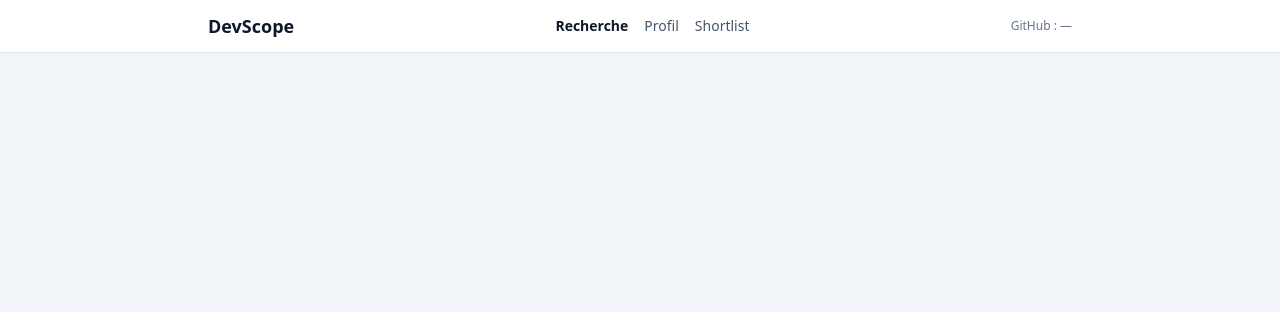
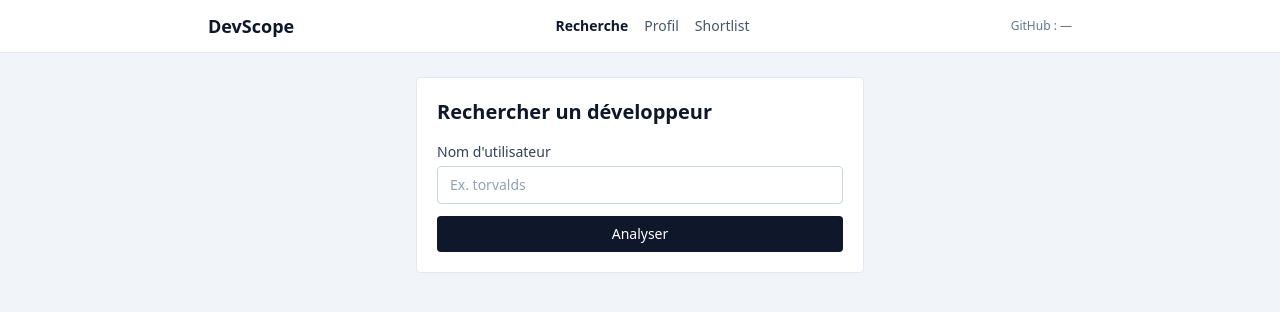
Before and after one commit to pinkjaguar007/brief-5, a plain HTML site: page index.html in a window 1280 px wide. Drawn offline with nearby package versions, Linux system fonts and the light colour scheme.

Commit message:
Page recherche : formulaire et message d'erreur

```diff
--- a/index.html
+++ b/index.html
@@ -36,7 +36,27 @@
     </header>
 
     <main id="main" class="flex-1 px-4 py-6">
-        <div class="mx-auto w-full max-w-4xl"></div>
+        <div class="mx-auto w-full max-w-4xl">
+
+            <div class="mx-auto max-w-md rounded border border-slate-200 bg-white p-5">
+                <h1 class="text-xl font-bold text-slate-900">Rechercher un développeur</h1>
+
+                <form id="search-form" class="mt-4" novalidate>
+                    <label for="username-input" class="block text-sm text-slate-700">Nom d'utilisateur</label>
+                    <input type="text" id="username-input" name="username" placeholder="Ex. torvalds" autocomplete="off"
+                        aria-describedby="username-error"
+                        class="mt-1 w-full rounded border border-slate-300 bg-white px-3 py-2 text-sm text-slate-900 placeholder:text-slate-400 focus:border-slate-500 focus:outline-none">
+
+                    <p id="username-error" class="mt-1 hidden text-sm text-red-600" role="alert"></p>
+
+                    <button type="submit"
+                        class="mt-3 w-full rounded bg-slate-900 px-4 py-2 text-sm font-medium text-white hover:bg-slate-800">
+                        Analyser
+                    </button>
+                </form>
+            </div>
+
+        </div>
     </main>
 
 </body>
```
